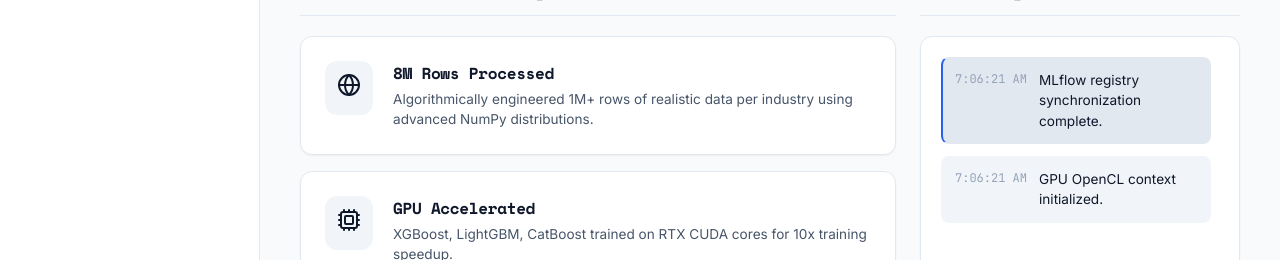
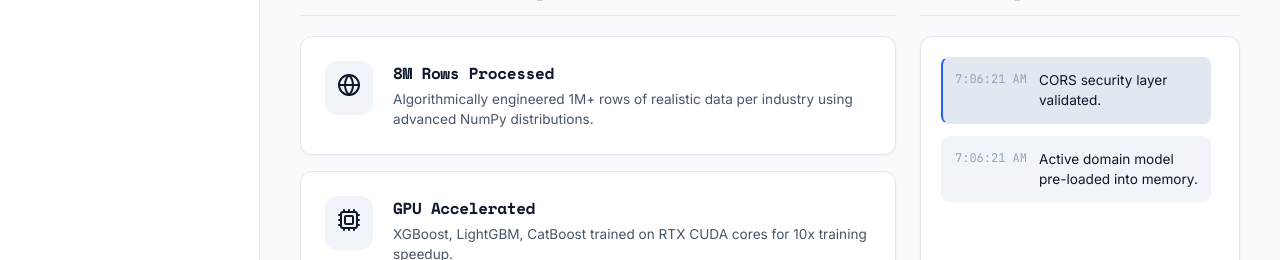
Before and after one commit to kush-rc/ChurnOps, a React (Vite) app in the folder frontend/: page / in a window 1280 px wide. Shown: the part 319-579 px from the top of the page. Built offline with nearby package versions, Linux system fonts and the light colour scheme; no server answers.

Commit message:
Final polish: Update dashboard activity feed to reflect optimized engine

```diff
--- a/frontend/src/pages/Dashboard.jsx
+++ b/frontend/src/pages/Dashboard.jsx
@@ -25,11 +25,11 @@ export default function Dashboard() {
 
     // Simulate live intelligence log
     const activities = [
-      "Inference engine latching to champion model...",
-      "GPU OpenCL context initialized.",
-      "MLflow registry synchronization complete.",
-      "Bayesian search space navigated for current domain.",
-      "Real-time prediction stream active."
+      "Intelligence engine warming up...",
+      "Active domain model pre-loaded into memory.",
+      "CORS security layer validated.",
+      "Memory footprint optimized for cloud instance.",
+      "Real-time inference stream active."
     ];
 
     let i = 0;
```
